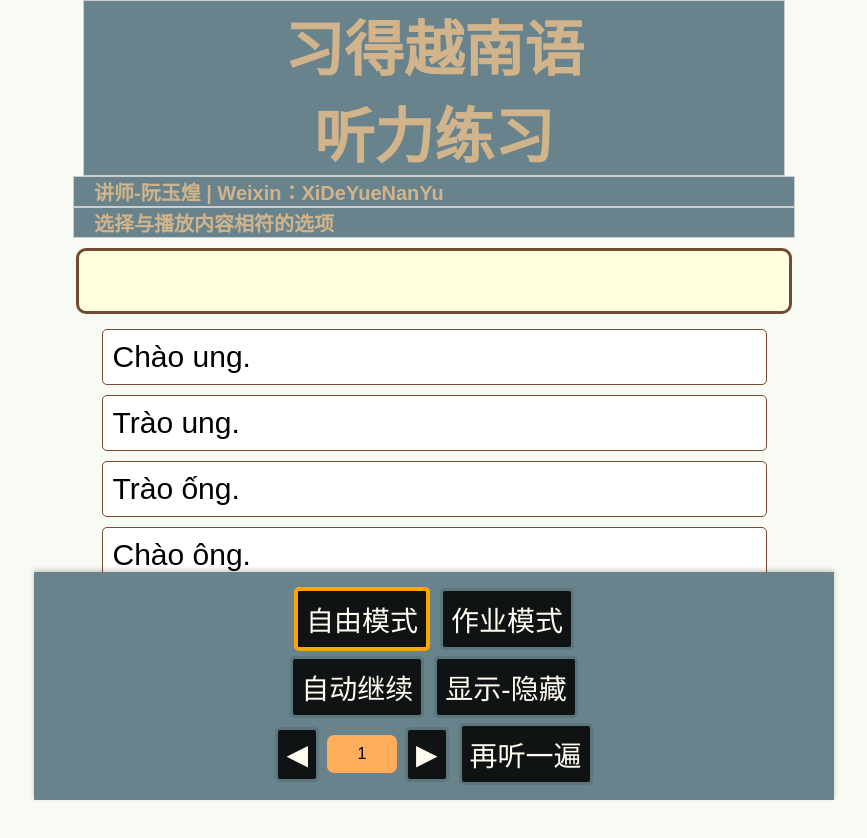
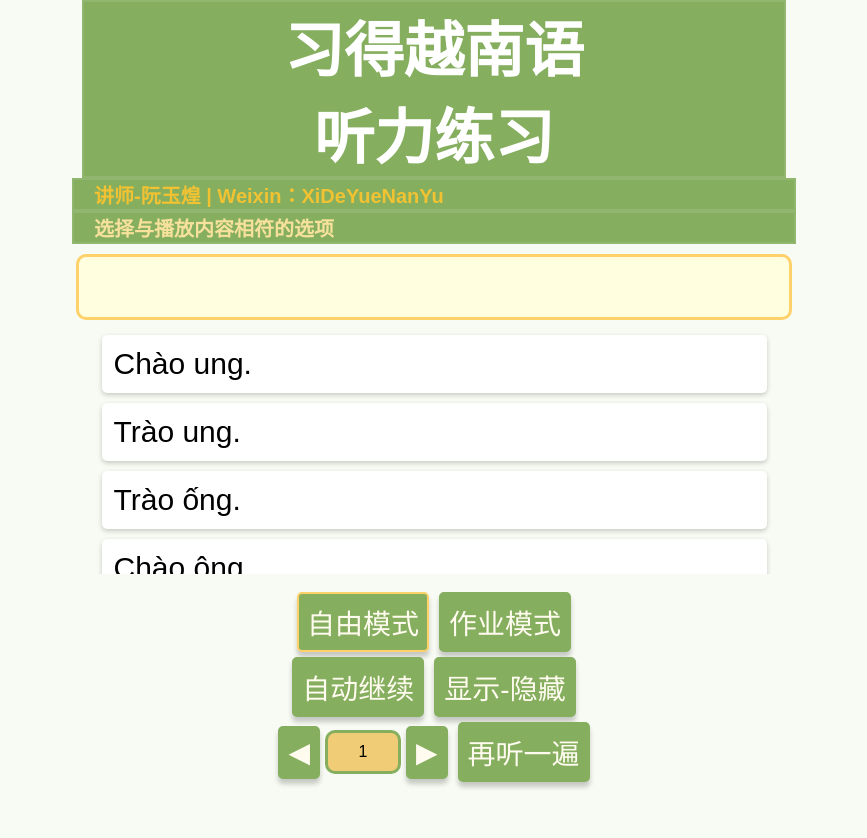
Before and after one commit to XiDeYueNanYu/TVCS1-Nghe-B1-1-KJ4N7P, a plain HTML site: page index.html in a window 1280 px wide. Shown: the whole page, without its empty margins (206-1073 px from the left). Drawn offline with Linux system fonts and the light colour scheme.

Commit message:
Update index.html

```diff
--- a/index.html
+++ b/index.html
@@ -10,7 +10,7 @@
             text-align: center;
             margin: 0;
             padding-bottom: 300px; /* Mặc định cho màn hình lớn */
-            background-color: #f7fbf3;
+            background-color: #f7fbf3; /*f7fbf3  3f4040*/
         }
         #gameContainer {
             display: block;
@@ -21,9 +21,9 @@
             max-width: 700px;
             min-height: 100px;
             margin: 0 auto;
-            border: 1px solid #ccc;
-            background: #68838B;
-            color: #D2B48C;
+            border: 2px solid #91b66f; /*041b31 1f4263*/
+            background: #85ae5f; /*ecf2e4 fefefc*/
+            color: #ffffff;
             display: flex;
             align-items: center;
             justify-content: center;
@@ -35,9 +35,9 @@
             max-width: 700px;
             min-height: 25px;
             margin: 0px auto;
-            border: 1px solid #ccc;
-            background: #68838B;
-            color: #D2B48C;
+            border: 2px solid #91b66f;
+            background: #85ae5f;
+            color: #f1c232;
             display: flex;
             align-items: center;
             justify-content: left;
@@ -50,9 +50,9 @@
             max-width: 700px;
             min-height: 25px;
             margin: 0px auto;
-            border: 1px solid #ccc;
-            background: #68838B;
-            color: #D2B48C;
+            border: 2px solid #91b66f;
+            background: #85ae5f;
+            color: #f7e19c;
             display: flex;
             align-items: center;
             justify-content: left;
@@ -65,11 +65,12 @@
             bottom: 0;
             left: 50%;
             transform: translateX(-50%);
-            width: 100%;
+            width: 95%;
             max-width: 800px; /* Giới hạn chiều rộng tối đa */
-            background: #68838B;
+            background: #f7fbf3;
+                        border: 3px solid #f7fbf3;
             padding: 10px 0;
-            box-shadow: 0 -2px 5px rgba(0, 0, 0, 0.2);
+           /* box-shadow: 0 -2px 5px rgba(0, 0, 0, 0.2); */
             z-index: 1000;
         }
         #controls div {
@@ -82,8 +83,9 @@
             padding: 8px 8px;
             margin: 0 5px;
             cursor: pointer;
-            border: 3px solid #5d757d;
-            background: #0f1314;
+            border: 2px solid #85ae5f;
+            background: #85ae5f; /*192332*/
+                        box-shadow: 0 5px 5px rgba(0, 0, 0, 0.2);
             color: #fffbef;
             font-size: 28px;
             border-radius: 5px;
@@ -92,8 +94,8 @@
             width: 50px;
             padding: 10px;
             text-align: center;
-            border: 3px solid #68838B;
-            background: #FFAD5B;
+            border: 3px solid #85ae5f; /*041b31 68838B*/
+            background: #f1cc76;
             color: #000;
             border-radius: 10px;
             font-size: 16px;
@@ -112,7 +114,7 @@
             pointer-events: none;
         }
         .active-mode {
-            border: 4px solid orange;
+            border: 2px solid #fed16a;
         }
         #indicator {
             width: 95%;
@@ -120,7 +122,7 @@
             min-height: 50px;
             margin: 10px auto;
                         padding: 5px;
-            border: 3px solid #734A2E;
+            border: 3px solid #fed16a;
             background: #ffffe0;
             border-radius: 10px;
             display: flex;
@@ -138,9 +140,10 @@
             max-width: 700px;
             padding: 10px;
             margin: 5px 0;
-            border: 1px solid #734A2E;
+            border: 2px solid #ffffff;
             background: #ffffff; /*E6EDD9*/
-            color: #000;
+            color: #000000;
+                        box-shadow: 0 2px 5px rgba(0, 0, 0, 0.2);
             font-size: 30px;
             text-align: left;
             cursor: pointer;
@@ -280,6 +283,7 @@
 
         const buttons = [prevBtn, nextBtn, replayBtn, freeModeBtn, testModeBtn, autoContinueBtn, showHideBtn];
 
+
 const sentences = [
     {
         "audioFile": "audio.mp3",
@@ -377,7 +381,7 @@ const sentences = [
         "start": 10.272292,
         "end": 10.902292,
         "correctAnswer": "các.",
-        "translation": "各位。",
+        "translation": "各",
         "options": [
             "cát.",
             "cạc.",
@@ -689,7 +693,7 @@ const sentences = [
             indicator.style.background = '#ffffe0';
             if (isFreeMode && showAnswer) {
                 indicator.innerHTML = `
-                    <div style="font-size: 20px; font-weight: normal; color: #38761d;">${sentences[currentIndex].translation}</div>
+                    <div style="font-size: 18px; font-weight: bold; color: #85ae5f;">${sentences[currentIndex].translation}</div>
                 `;
             } else {
                 indicator.innerHTML = '';
@@ -757,12 +761,18 @@ const sentences = [
                 if (btn.textContent === selectedAnswer) {
                     if (selectedAnswer === correctAnswer) {
                         indicator.style.background = '#B7D7AA';
+                                                indicator.innerHTML = `
+                    <div style="font-size: 18px; font-weight: bold; color: #000000;">${sentences[currentIndex].translation}</div>
+                `;
                         btn.classList.add('correct');
                         correctAudio.play().catch(error => {
                             console.error('Correct audio playback failed:', error);
                         });
                     } else {
                         indicator.style.background = '#CE6D5E';
+                                                indicator.innerHTML = `
+                    <div style="font-size: 18px; font-weight: bold; color: #000000;">${sentences[currentIndex].translation}</div>
+                `;
                         btn.classList.add('wrong');
                         wrongAudio.play().catch(error => {
                             console.error('Wrong audio playback failed:', error);
```
